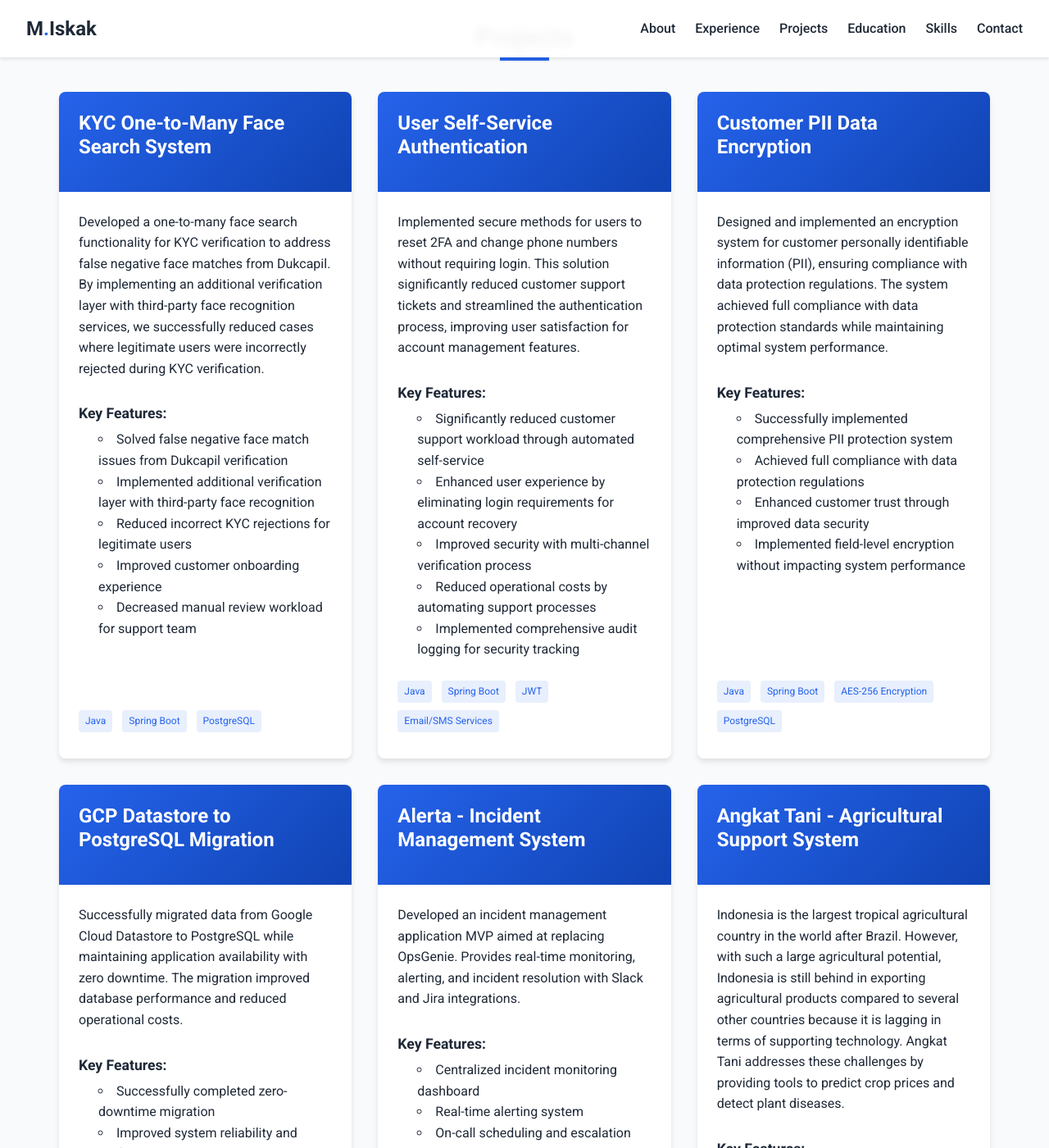
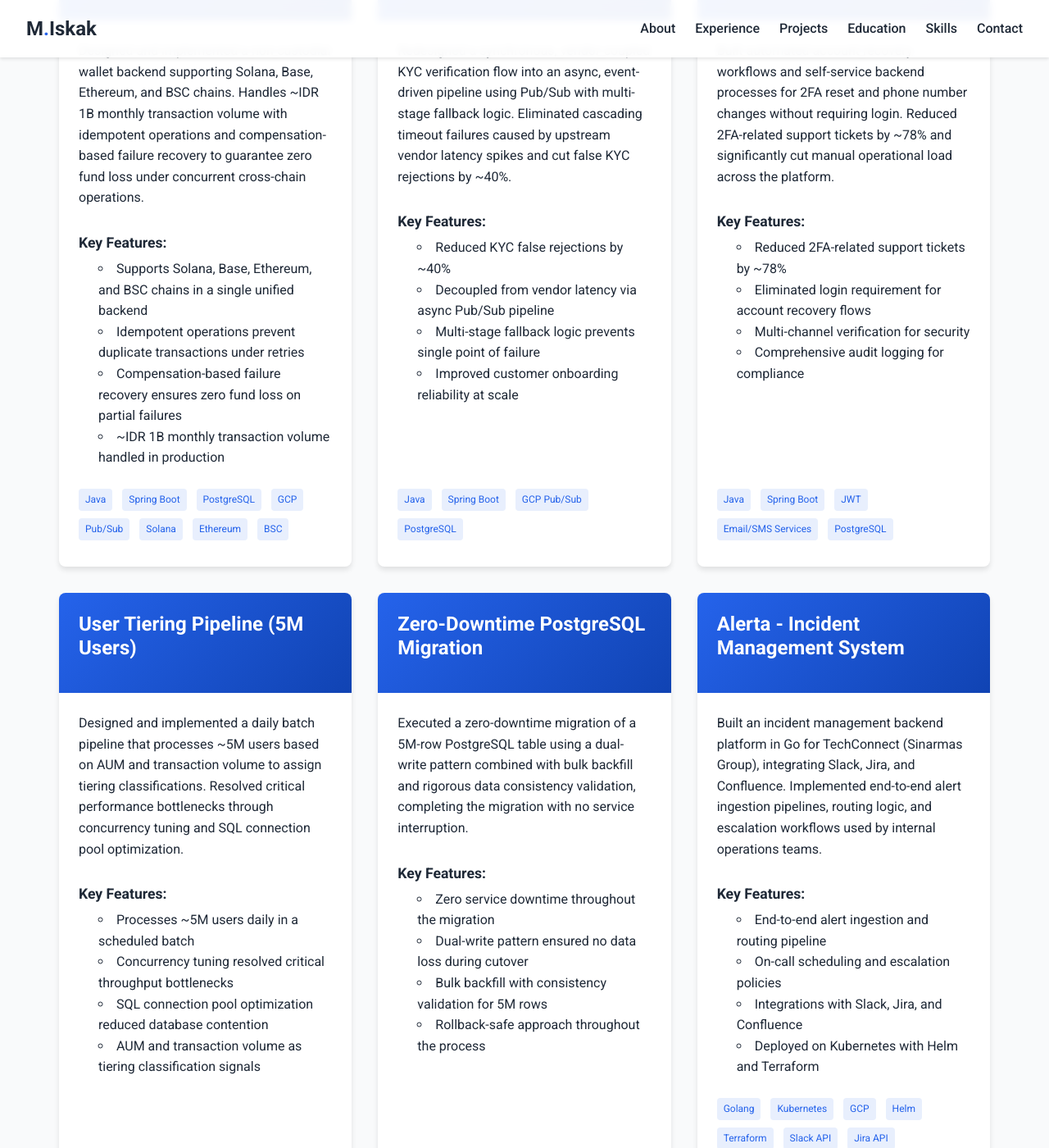
Before and after one commit to maulanaiskak/maulanaiskak.github.io, a Jekyll site: the page built from index.md, in a window 1280 px wide and 1400 px high, scrolled down 3486 px. Shown: the whole window at 82% size. Built offline with Jekyll 4.4.1, drawn with Linux system fonts in a browser that asks for light colours; some of the changed text lies outside the part shown.

Commit message:
Update portfolio content to match current CV
- Promote title to Senior Backend Engineer
- Split Nanovest experience into Junior and Senior roles with accurate impact metrics (~40% KYC reduction, ~78% support tickets, ~IDR 1B wallet volume, ~5M user tiering pipeline)
- Add Multi-Chain Wallet Backend and User Tiering Pipeline projects
- Update skills to reflect Professional Cloud Architect cert, add Datadog/Pub/Sub/Blockchain Integration
- Update education thesis description and stats (3+ years experience)
- Add CLAUDE.md with project architecture and dev commands

```diff
--- a/_config.yml
+++ b/_config.yml
@@ -1,8 +1,8 @@
 # Site settings
-title: Maulana Iskak | Backend Developer
+title: Maulana Iskak | Senior Backend Engineer
 email: maulanaiskak9@gmail.com
 description: >-
-  Backend Developer specializing in Java Spring Boot and Golang with experience in cloud technologies.
+  Senior Backend Engineer specializing in distributed systems, event-driven architecture, and fintech platforms on GCP.
 baseurl: "" # the subpath of your site, e.g. /blog
 url: "" # the base hostname & protocol for your site, e.g. http://example.com
 github_username: maulanaiskak
--- a/_data/education.yml
+++ b/_data/education.yml
@@ -1,7 +1,7 @@
 - institution: Universitas Gadjah Mada
   location: Yogyakarta, Indonesia
   degree: Bachelor of Engineering in Engineering Physics
-  period: Graduated October 22nd, 2021
+  period: Aug 2017 - Oct 2021
   gpa: 3.63 / 4.0
-  thesis: Implementation of Random Forest Method for Stiction Detection in Control Valve
+  thesis: Designed a machine-learning-based fault detection system for industrial control systems using signal processing and predictive maintenance techniques.
   thesis_link: https://etd.repository.ugm.ac.id/penelitian/detail/205215
--- a/_data/experience.yml
+++ b/_data/experience.yml
@@ -1,72 +1,67 @@
 - company: Nanovest
   location: Jakarta, Indonesia
-  position: Backend Developer (Java Spring Boot)
-  period: May 12th, 2023 - Present
+  position: Senior Backend Engineer
+  period: Jul 2025 - Present
+  description: Nanovest is a regulated digital asset marketplace providing retail investors in Indonesia with access to US equities, cryptocurrencies, gold, and blockchain-based staking products.
   responsibilities:
-    - period: "2023 - 2024"
-      description: Focused on the account service domain, handling authentication, authorization, KYC, fraud detection, risk management, and forgery detection.
-    - period: "2025 - Present"
-      description: Transitioned to the asset team, managing stock and gold transactions, including trade processing, portfolio management, and transaction security.
-  projectsAndAchievements:
-    - "KYC one-to-many face search - Developed face search system that solved false negative face match issues from Dukcapil, preventing incorrect rejections of legitimate users"
-    - "Authentication self-service - Built secure methods for 2FA reset and phone number changes without login, reducing CS ticket volume"
-    - "PII data protection - Implemented encryption system achieving full compliance with data protection regulations"
-    - "Database migration - Successfully executed zero-downtime migration from GCP Datastore to PostgreSQL"
-    - "Certification - Achieved Google Cloud Associate Cloud Engineer certification"
+    - Designed and implemented a non-custodial multi-chain wallet backend across Solana, Base, Ethereum, and BSC, handling ~IDR 1B monthly transaction volume with idempotent operations and compensation-based failure recovery to ensure zero fund loss under concurrent cross-chain operations.
+    - Optimized critical wallet endpoints by eliminating N+1 query patterns and applying targeted index tuning, reducing unnecessary database round-trips and improving response latency under high-volume production traffic.
+    - Built and maintained auth, rate limiting, and token validation APIs with structured Datadog trace-level instrumentation, improving end-to-end observability and reducing mean time to resolution during incidents.
+    - Mentored two engineering interns through structured code reviews, system design discussions, and hands-on backend problem-solving sessions.
   tech:
     - Java
     - Spring Boot
     - PostgreSQL
     - Redis
+    - GCP
+    - Pub/Sub
+    - Datadog
+    - Solana
+    - Ethereum
+    - BSC
+
+- company: Nanovest
+  location: Jakarta, Indonesia
+  position: Junior Backend Engineer
+  period: May 2023 - Jun 2025
+  description: Focused on the account and identity domain, handling authentication, KYC, fraud detection, and risk management.
+  responsibilities:
+    - Cut KYC false rejections by ~40% by redesigning a synchronous vendor-coupled verification flow into an async, event-driven pipeline using Pub/Sub with multi-stage fallback logic, eliminating cascading timeout failures from upstream vendor latency spikes.
+    - Reduced 2FA-related support tickets by ~78% by building automated account recovery workflows and self-service backend processes, significantly cutting manual operational load.
+    - Designed and implemented a daily user tiering pipeline processing ~5M users based on AUM and transaction volume, resolving critical batch performance bottlenecks through concurrency tuning and SQL connection pool optimization.
+    - Executed a zero-downtime migration of a 5M-row PostgreSQL table using a dual-write pattern with bulk backfill and rigorous data consistency validation.
+  tech:
+    - Java
+    - Spring Boot
+    - PostgreSQL
+    - Redis
+    - GCP
+    - Pub/Sub
     - Datastore
-    - GCP
-    - Terraform
 
-- company: Sinarmas Mining
+- company: TechConnect (Sinarmas Group)
   location: Jakarta, Indonesia
-  position: Backend Developer OJT (Golang)
-  period: Nov 12th, 2022 - May 11th, 2023
+  position: IT Development Program
+  period: May 2022 - April 2023
+  description: TechConnect is the enterprise technology arm of Sinar Mas, one of Indonesia's largest conglomerates, operating across financial services, agribusiness, and infrastructure.
   responsibilities:
-    - Carried forward the Alerta project from the IT Development program, migrating it from a GCP Compute Engine to a Kubernetes Engine
-    - Enhanced with features such as alert notifications, on-call scheduling, escalation policies, and integrations with Slack and Jira
-  projectsAndAchievements:
-    - "Alerta migration - Successfully migrated incident management system to Kubernetes, improving system scalability and reliability"
-    - "Feature enhancement - Implemented critical features including alert notifications and on-call scheduling"
-    - "System integration - Built seamless integrations with Slack and Jira, streamlining incident management workflows"
+    - Built an incident management backend platform in Go, integrating Slack, Jira, and Confluence, and implementing end-to-end alert ingestion pipelines, routing logic, and escalation workflows used by internal operations teams.
+    - Contributed to account microservices handling user management at scale, delivering new features, resolving production issues, and participating in code reviews within a cross-functional engineering team.
   tech:
     - Golang
     - Kubernetes
     - GCP
     - Slack API
     - Jira API
-
-- company: Sinarmas Mining
-  location: Jakarta, Indonesia
-  position: IT Development Program Trainee (Golang, React JS & Native)
-  period: May 12th, 2022 - Nov 11th, 2022
-  responsibilities:
-    - Completed a comprehensive bootcamp covering IT fundamentals, networking, and programming languages including Golang, JavaScript, and React
-    - Successfully developed 'Alerta', an incident management application as the final project in collaboration with my team
-  projectsAndAchievements:
-    - "Alerta MVP - Led development of incident management system MVP with team"
-    - "Technical skills - Mastered multiple programming languages and frameworks"
-    - "Team collaboration - Successfully delivered final project within deadline"
-  tech:
-    - Golang
-    - React.js
-    - React Native
-    - JavaScript
+    - Confluence API
 
 - company: Bangkit Academy led by Google, Tokopedia, Gojek, & Traveloka
   location: Remote
   position: Cloud Computing Learning Path
   period: Feb 2021 - Jul 2021
   responsibilities:
-    - Learned the basics of cloud computing to deploy applications, monitor operations, and manage enterprise solutions with python-based automation and Google Cloud Platform
-    - Collaborated with my team on the development of "Angkat Tani," an application designed to predict crop prices and detect crop diseases from leaf photos
-  projectsAndAchievements:
-    - "Angkat Tani - Developed agricultural support system with ML-based crop disease detection"
-    - "Cloud expertise - Gained hands-on experience with GCP services and cloud architecture"
+    - Learned cloud computing fundamentals to deploy applications, monitor operations, and manage enterprise solutions with Python-based automation on Google Cloud Platform.
+    - Collaborated with a team on "Angkat Tani," an application to predict crop prices and detect crop diseases from leaf photos.
   tech:
     - Python
     - Google Cloud Platform
--- a/_data/projects.yml
+++ b/_data/projects.yml
@@ -1,92 +1,105 @@
-- title: KYC One-to-Many Face Search System
-  description: Developed a one-to-many face search functionality for KYC verification to address false negative face matches from Dukcapil. By implementing an additional verification layer with third-party face recognition services, we successfully reduced cases where legitimate users were incorrectly rejected during KYC verification.
+- title: Multi-Chain Non-Custodial Wallet Backend
+  description: Designed and implemented a non-custodial wallet backend supporting Solana, Base, Ethereum, and BSC chains. Handles ~IDR 1B monthly transaction volume with idempotent operations and compensation-based failure recovery to guarantee zero fund loss under concurrent cross-chain operations.
   technologies:
     - Java
     - Spring Boot
     - PostgreSQL
+    - GCP
+    - Pub/Sub
+    - Solana
+    - Ethereum
+    - BSC
+  image: wallet.png
+  highlights:
+    - Supports Solana, Base, Ethereum, and BSC chains in a single unified backend
+    - Idempotent operations prevent duplicate transactions under retries
+    - Compensation-based failure recovery ensures zero fund loss on partial failures
+    - ~IDR 1B monthly transaction volume handled in production
+
+- title: KYC Async Verification Pipeline
+  description: Redesigned a synchronous, vendor-coupled KYC verification flow into an async, event-driven pipeline using Pub/Sub with multi-stage fallback logic. Eliminated cascading timeout failures caused by upstream vendor latency spikes and cut false KYC rejections by ~40%.
+  technologies:
+    - Java
+    - Spring Boot
+    - GCP Pub/Sub
+    - PostgreSQL
   image: kyc.png
   highlights:
-    - Solved false negative face match issues from Dukcapil verification
-    - Implemented additional verification layer with third-party face recognition
-    - Reduced incorrect KYC rejections for legitimate users
-    - Improved customer onboarding experience
-    - Decreased manual review workload for support team
+    - Reduced KYC false rejections by ~40%
+    - Decoupled from vendor latency via async Pub/Sub pipeline
+    - Multi-stage fallback logic prevents single point of failure
+    - Improved customer onboarding reliability at scale
 
-- title: User Self-Service Authentication
-  description: Implemented secure methods for users to reset 2FA and change phone numbers without requiring login. This solution significantly reduced customer support tickets and streamlined the authentication process, improving user satisfaction for account management features.
+- title: User Self-Service Authentication & Recovery
+  description: Built automated account recovery workflows and self-service backend processes for 2FA reset and phone number changes without requiring login. Reduced 2FA-related support tickets by ~78% and significantly cut manual operational load across the platform.
   technologies:
     - Java
     - Spring Boot
     - JWT
     - Email/SMS Services
+    - PostgreSQL
   image: auth.png
   highlights:
-    - Significantly reduced customer support workload through automated self-service
-    - Enhanced user experience by eliminating login requirements for account recovery
-    - Improved security with multi-channel verification process
-    - Reduced operational costs by automating support processes
-    - Implemented comprehensive audit logging for security tracking
+    - Reduced 2FA-related support tickets by ~78%
+    - Eliminated login requirement for account recovery flows
+    - Multi-channel verification for security
+    - Comprehensive audit logging for compliance
 
-- title: Customer PII Data Encryption
-  description: Designed and implemented an encryption system for customer personally identifiable information (PII), ensuring compliance with data protection regulations. The system achieved full compliance with data protection standards while maintaining optimal system performance.
+- title: User Tiering Pipeline (5M Users)
+  description: Designed and implemented a daily batch pipeline that processes ~5M users based on AUM and transaction volume to assign tiering classifications. Resolved critical performance bottlenecks through concurrency tuning and SQL connection pool optimization.
   technologies:
     - Java
     - Spring Boot
-    - AES-256 Encryption
     - PostgreSQL
-  image: encryption.png
+    - Redis
+  image: tiering.png
   highlights:
-    - Successfully implemented comprehensive PII protection system
-    - Achieved full compliance with data protection regulations
-    - Enhanced customer trust through improved data security
-    - Implemented field-level encryption without impacting system performance
+    - Processes ~5M users daily in a scheduled batch
+    - Concurrency tuning resolved critical throughput bottlenecks
+    - SQL connection pool optimization reduced database contention
+    - AUM and transaction volume as tiering classification signals
 
-- title: GCP Datastore to PostgreSQL Migration
-  description: Successfully migrated data from Google Cloud Datastore to PostgreSQL while maintaining application availability with zero downtime. The migration improved database performance and reduced operational costs.
+- title: Zero-Downtime PostgreSQL Migration
+  description: Executed a zero-downtime migration of a 5M-row PostgreSQL table using a dual-write pattern combined with bulk backfill and rigorous data consistency validation, completing the migration with no service interruption.
   technologies:
     - Java
-    - GCP Datastore
     - PostgreSQL
-    - Docker
+    - GCP
   image: migration.png
   highlights:
-    - Successfully completed zero-downtime migration
-    - Improved system reliability and performance
-    - Reduced operational costs through optimized database structure
-    - Enhanced data consistency and integrity
-    - Implemented robust data validation processes
+    - Zero service downtime throughout the migration
+    - Dual-write pattern ensured no data loss during cutover
+    - Bulk backfill with consistency validation for 5M rows
+    - Rollback-safe approach throughout the process
 
 - title: Alerta - Incident Management System
-  description: Developed an incident management application MVP aimed at replacing OpsGenie. Provides real-time monitoring, alerting, and incident resolution with Slack and Jira integrations.
+  description: Built an incident management backend platform in Go for TechConnect (Sinarmas Group), integrating Slack, Jira, and Confluence. Implemented end-to-end alert ingestion pipelines, routing logic, and escalation workflows used by internal operations teams.
   technologies:
     - Golang
+    - Kubernetes
     - GCP
-    - Kubernetes
     - Helm
     - Terraform
-    - React.js
-    - React Native
     - Slack API
     - Jira API
+    - Confluence API
   image: alerta.png
   highlights:
-    - Centralized incident monitoring dashboard
-    - Real-time alerting system
+    - End-to-end alert ingestion and routing pipeline
     - On-call scheduling and escalation policies
-    - Integration with Slack and Jira for streamlined workflows
+    - Integrations with Slack, Jira, and Confluence
+    - Deployed on Kubernetes with Helm and Terraform
 
 - title: Angkat Tani - Agricultural Support System
-  description: Indonesia is the largest tropical agricultural country in the world after Brazil. However, with such a large agricultural potential, Indonesia is still behind in exporting agricultural products compared to several other countries because it is lagging in terms of supporting technology. Angkat Tani addresses these challenges by providing tools to predict crop prices and detect plant diseases.
+  description: Developed "Angkat Tani" as part of Bangkit Academy, an application to help Indonesian farmers by predicting crop prices and detecting plant diseases from leaf photos using machine learning.
   technologies:
     - Python
     - Google Cloud Platform
     - Machine Learning
     - Android Development
-    - Web Development
   image: angkat-tani.png
   highlights:
     - Crop price prediction using historical data analysis
-    - Plant disease detection from leaf photos
-    - Available as both Android and web applications
-    - Helps farmers make informed decisions about what crops to plant
-    - Supports appropriate treatment selection for crop diseases
+    - Plant disease detection from leaf photos via ML
+    - Available as Android and web applications
+    - Supports informed crop planting and treatment decisions
--- a/index.md
+++ b/index.md
@@ -7,8 +7,8 @@
   <div class="container">
     <div class="hero-content">
       <h1>Maulana Iskak</h1>
-      <h2 id="typed-text" data-strings='["Backend Developer", "Java Spring Boot Developer", "Golang Developer"]'></h2>
-      <p>Building robust, scalable, and maintainable backend systems</p>
+      <h2 id="typed-text" data-strings='["Senior Backend Engineer", "Distributed Systems Engineer", "Fintech Backend Specialist"]'></h2>
+      <p>Building fault-tolerant, event-driven systems for high-reliability fintech at scale</p>
       <div class="hero-buttons">
         <a href="#contact" class="btn primary">Contact Me</a>
         <a href="#projects" class="btn secondary">View Projects</a>
@@ -32,22 +32,21 @@
       <div class="about-info" data-aos="fade-left">
         <div class="about-text">
           <p>
-            I'm a passionate Backend Developer with extensive experience in Java Spring Boot and Golang.
-            Currently working at Nanovest, I specialize in building secure, scalable systems for financial applications
-            with a focus on robust architecture and clean code.
+            Backend engineer with 3+ years in regulated fintech, building distributed systems for transaction processing,
+            identity verification, and digital asset platforms on GCP. Currently a Senior Backend Engineer at Nanovest.
           </p>
           <p>
-            With a background in Engineering Physics from Universitas Gadjah Mada and a Google Cloud certification,
-            I bring a unique analytical perspective to software development challenges.
+            Strong focus on fault-tolerant design, event-driven architecture, and high-reliability system delivery at scale —
+            from multi-chain wallet backends handling ~IDR 1B monthly volume to batch pipelines processing ~5M users daily.
           </p>
           <p>
-            My experience ranges from developing authentication systems and KYC verification to involvement in stock
-            and crypto transaction-related systems.
+            Engineering Physics graduate from Universitas Gadjah Mada (GPA 3.63) and Google Cloud Certified Professional
+            Cloud Architect.
           </p>
         </div>
         <div class="about-stats">
           <div class="stat-item">
-            <span class="stat-count">2+</span>
+            <span class="stat-count">3+</span>
             <span class="stat-label">Years Experience</span>
           </div>
           <div class="stat-item">
```
Also changed, not shown: CLAUDE.md (added, +42 -0 lines), _data/skills.yml (+46 -29 lines).
